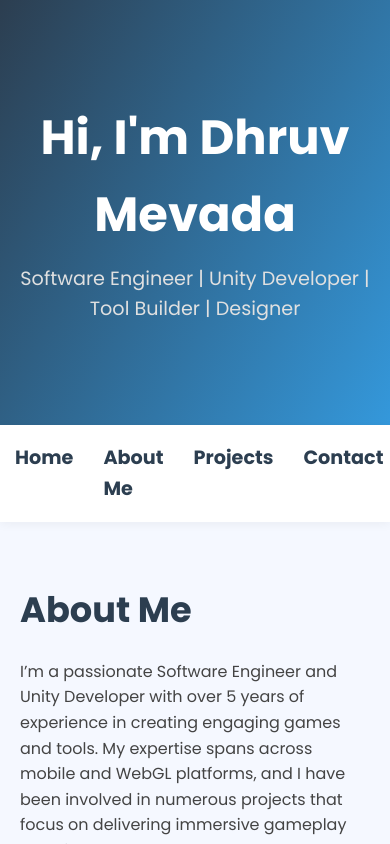
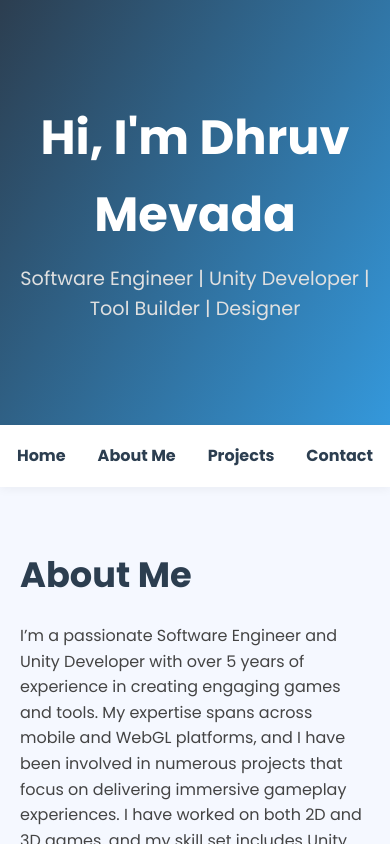
Before and after one commit to dhruv111/dhruv-portfolio, a React (Create React App) app: page / in a window 390 px wide. Shown: the top 844 px of the page. Built offline with nearby package versions, Linux system fonts and the light colour scheme; the HTML template or start-up script is replaced by a standard one.

Commit message:
no message

```diff
--- a/src/App.css
+++ b/src/App.css
@@ -55,7 +55,7 @@ nav a:hover {
 
   nav a {
     padding: 8px 15px; /* Increase padding for larger buttons */
-    font-size: 1.2rem; /* Increase font size */
+    font-size: 1rem; /* Increase font size */
     font-weight: 700; /* Make the text bold for emphasis */
   }
 }
```
